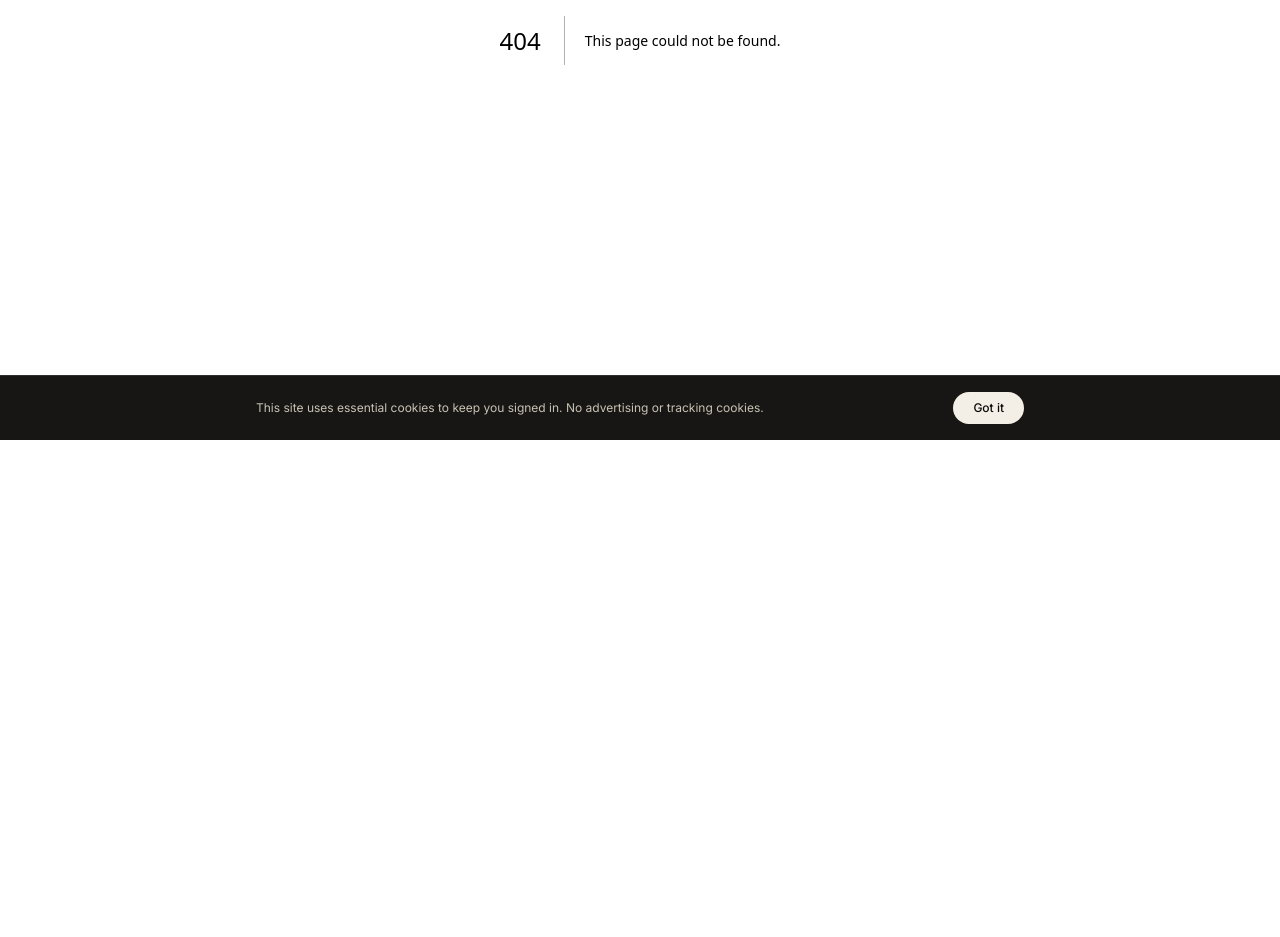
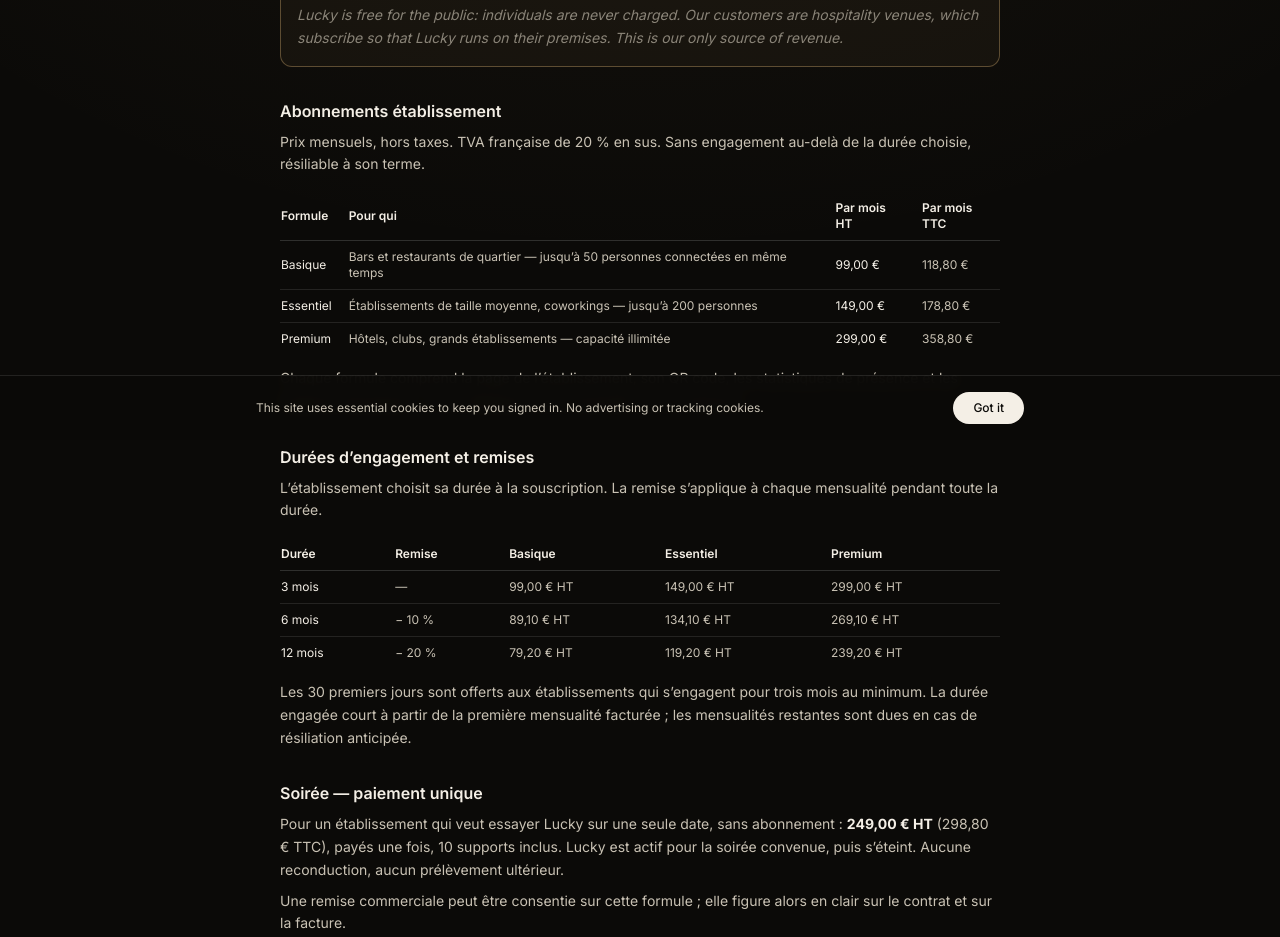
Before and after one commit to rodolphmenten-collab/Lucky-App, a Next.js app: page /tarifs in a window 1280 px wide. Before the commit this address had no page. Shown: the part 360-1297 px from the top of the page. Before the commit the page ends 800 px from the top, so only its background shows below. Built offline with nearby package versions, Linux system fonts and the light colour scheme.

Commit message:
Page publique Tarifs

```diff
--- /dev/null
+++ b/app/tarifs/page.tsx
@@ -0,0 +1,183 @@
+import Link from 'next/link';
+import {
+  COMMITMENTS,
+  PLANS,
+  TRIAL_DAYS,
+  formatCentsExclTax,
+  monthlyCentsAfterDiscount,
+  type PlanKey,
+} from '@/lib/stripe';
+
+export const metadata = { title: 'Tarifs | Lucky' };
+
+/**
+ * Grille tarifaire publique.
+ *
+ * Page autonome, accessible sans compte, et calculée depuis PLANS et
+ * COMMITMENTS : le prix affiché ici ne peut pas diverger de celui qui est
+ * proposé à la signature, puisqu'il vient de la même source.
+ */
+const ABOS: PlanKey[] = ['basique', 'essentiel', 'premium'];
+
+const POUR_QUI: Record<PlanKey, string> = {
+  basique: 'Bars et restaurants de quartier — jusqu’à 50 personnes connectées en même temps',
+  essentiel: 'Établissements de taille moyenne, coworkings — jusqu’à 200 personnes',
+  premium: 'Hôtels, clubs, grands établissements — capacité illimitée',
+  soiree: 'Un événement, une date',
+};
+
+function ttc(cents: number) {
+  return formatCentsExclTax(Math.round(cents * 1.2));
+}
+
+export default function Tarifs() {
+  const soiree = PLANS.soiree;
+
+  return (
+    <main className="mx-auto max-w-3xl px-6 py-16">
+      <Link href="/" className="text-xs text-bone-faint hover:text-bone-dim">
+        &larr; Retour à l&rsquo;accueil
+      </Link>
+      <p className="mt-6 font-mono text-xs uppercase tracking-[0.3em] text-brass">Tarifs</p>
+      <h1 className="mt-2 font-display text-3xl italic text-bone">Ce que nous vendons, et à quel prix</h1>
+      <p className="mt-3 text-xs text-bone-faint">Dernière mise à jour : 18/11/2026</p>
+
+      <div className="prose-legal mt-10 space-y-8 text-sm leading-relaxed text-bone-dim">
+        <section className="rounded-xl border border-brass/40 bg-brass/5 p-4">
+          <p className="text-bone">
+            <strong className="text-bone">Lucky est gratuit pour le public.</strong> Aucun paiement, aucun
+            abonnement, aucune option payante n&rsquo;est jamais demandé à une personne qui utilise
+            l&rsquo;application dans un établissement.
+          </p>
+          <p className="mt-2">
+            Nos clients sont les établissements — bars, restaurants, hôtels, clubs — qui s&rsquo;abonnent pour
+            que Lucky fonctionne chez eux. C&rsquo;est le seul revenu de l&rsquo;entreprise.
+          </p>
+          <p className="mt-2 italic text-bone-faint">
+            Lucky is free for the public: individuals are never charged. Our customers are hospitality
+            venues, which subscribe so that Lucky runs on their premises. This is our only source of
+            revenue.
+          </p>
+        </section>
+
+        <section>
+          <h2 className="text-base font-semibold text-bone">Abonnements établissement</h2>
+          <p className="mt-2">
+            Prix mensuels, hors taxes. TVA française de 20 % en sus. Sans engagement au-delà de la durée
+            choisie, résiliable à son terme.
+          </p>
+          <table className="mt-4 w-full text-left text-xs">
+            <thead className="text-bone">
+              <tr className="border-b border-white/15">
+                <th className="py-2 pr-4 font-semibold">Formule</th>
+                <th className="py-2 pr-4 font-semibold">Pour qui</th>
+                <th className="py-2 pr-4 font-semibold">Par mois HT</th>
+                <th className="py-2 font-semibold">Par mois TTC</th>
+              </tr>
+            </thead>
+            <tbody className="divide-y divide-white/10">
+              {ABOS.map((key) => {
+                const p = PLANS[key];
+                return (
+                  <tr key={key}>
+                    <td className="py-2 pr-4 text-bone">{p.label}</td>
+                    <td className="py-2 pr-4">{POUR_QUI[key]}</td>
+                    <td className="py-2 pr-4 text-bone">{formatCentsExclTax(p.monthlyCentsExclTax)}</td>
+                    <td className="py-2">{ttc(p.monthlyCentsExclTax)}</td>
+                  </tr>
+                );
+              })}
+            </tbody>
+          </table>
+          <p className="mt-3">
+            Chaque formule comprend la page de l&rsquo;établissement, son QR code, les statistiques de
+            présence et les supports physiques — {PLANS.basique.supportsIncluded} en Basique,{' '}
+            {PLANS.essentiel.supportsIncluded} en Essentiel, {PLANS.premium.supportsIncluded} en Premium.
+          </p>
+        </section>
+
+        <section>
+          <h2 className="text-base font-semibold text-bone">Durées d&rsquo;engagement et remises</h2>
+          <p className="mt-2">
+            L&rsquo;établissement choisit sa durée à la souscription. La remise s&rsquo;applique à chaque
+            mensualité pendant toute la durée.
+          </p>
+          <table className="mt-4 w-full text-left text-xs">
+            <thead className="text-bone">
+              <tr className="border-b border-white/15">
+                <th className="py-2 pr-4 font-semibold">Durée</th>
+                <th className="py-2 pr-4 font-semibold">Remise</th>
+                {ABOS.map((key) => (
+                  <th key={key} className="py-2 pr-4 font-semibold">
+                    {PLANS[key].label}
+                  </th>
+                ))}
+              </tr>
+            </thead>
+            <tbody className="divide-y divide-white/10">
+              {([3, 6, 12] as const).map((m) => (
+                <tr key={m}>
+                  <td className="py-2 pr-4 text-bone">{COMMITMENTS[m].label}</td>
+                  <td className="py-2 pr-4">
+                    {COMMITMENTS[m].discountPercent ? `− ${COMMITMENTS[m].discountPercent} %` : '—'}
+                  </td>
+                  {ABOS.map((key) => (
+                    <td key={key} className="py-2 pr-4">
+                      {formatCentsExclTax(monthlyCentsAfterDiscount(key, m))} HT
+                    </td>
+                  ))}
+                </tr>
+              ))}
+            </tbody>
+          </table>
+          <p className="mt-3">
+            Les {TRIAL_DAYS} premiers jours sont offerts aux établissements qui s&rsquo;engagent pour trois
+            mois au minimum. La durée engagée court à partir de la première mensualité facturée ; les
+            mensualités restantes sont dues en cas de résiliation anticipée.
+          </p>
+        </section>
+
+        <section>
+          <h2 className="text-base font-semibold text-bone">Soirée — paiement unique</h2>
+          <p className="mt-2">
+            Pour un établissement qui veut essayer Lucky sur une seule date, sans abonnement :{' '}
+            <strong className="text-bone">{formatCentsExclTax(soiree.monthlyCentsExclTax)} HT</strong> (
+            {ttc(soiree.monthlyCentsExclTax)} TTC), payés une fois, {soiree.supportsIncluded} supports
+            inclus. Lucky est actif pour la soirée convenue, puis s&rsquo;éteint. Aucune reconduction, aucun
+            prélèvement ultérieur.
+          </p>
+          <p className="mt-2">
+            Une remise commerciale peut être consentie sur cette formule ; elle figure alors en clair sur le
+            contrat et sur la facture.
+          </p>
+        </section>
+
+        <section>
+          <h2 className="text-base font-semibold text-bone">Paiement, facturation, remboursement</h2>
+          <p className="mt-2">
+            Les paiements sont traités par Stripe. Aucune coordonnée bancaire ne transite par nos serveurs
+            ni n&rsquo;y est conservée. Chaque échéance donne lieu à une facture adressée par courriel.
+          </p>
+          <p className="mt-2">
+            Les conditions d&rsquo;annulation et de remboursement sont décrites dans notre{' '}
+            <Link href="/legal/remboursement" className="text-brass underline">
+              politique de remboursement
+            </Link>
+            , et les conditions de vente dans les{' '}
+            <Link href="/legal/etablissements" className="text-brass underline">
+              CGV établissements
+            </Link>
+            .
+          </p>
+          <p className="mt-2">
+            Une question sur un devis ou une facture :{' '}
+            <a href="mailto:hello@lucky-app.io" className="text-brass underline">
+              hello@lucky-app.io
+            </a>
+            .
+          </p>
+        </section>
+      </div>
+    </main>
+  );
+}
```
